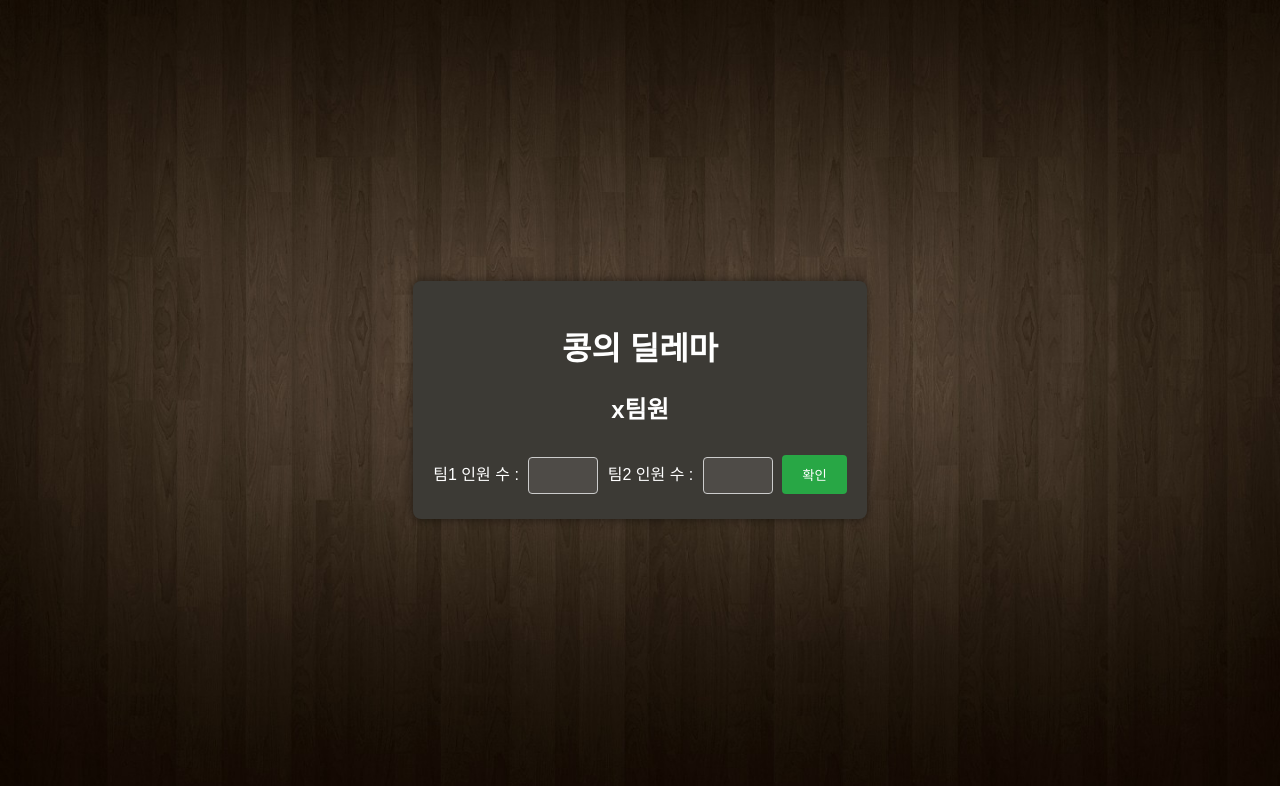
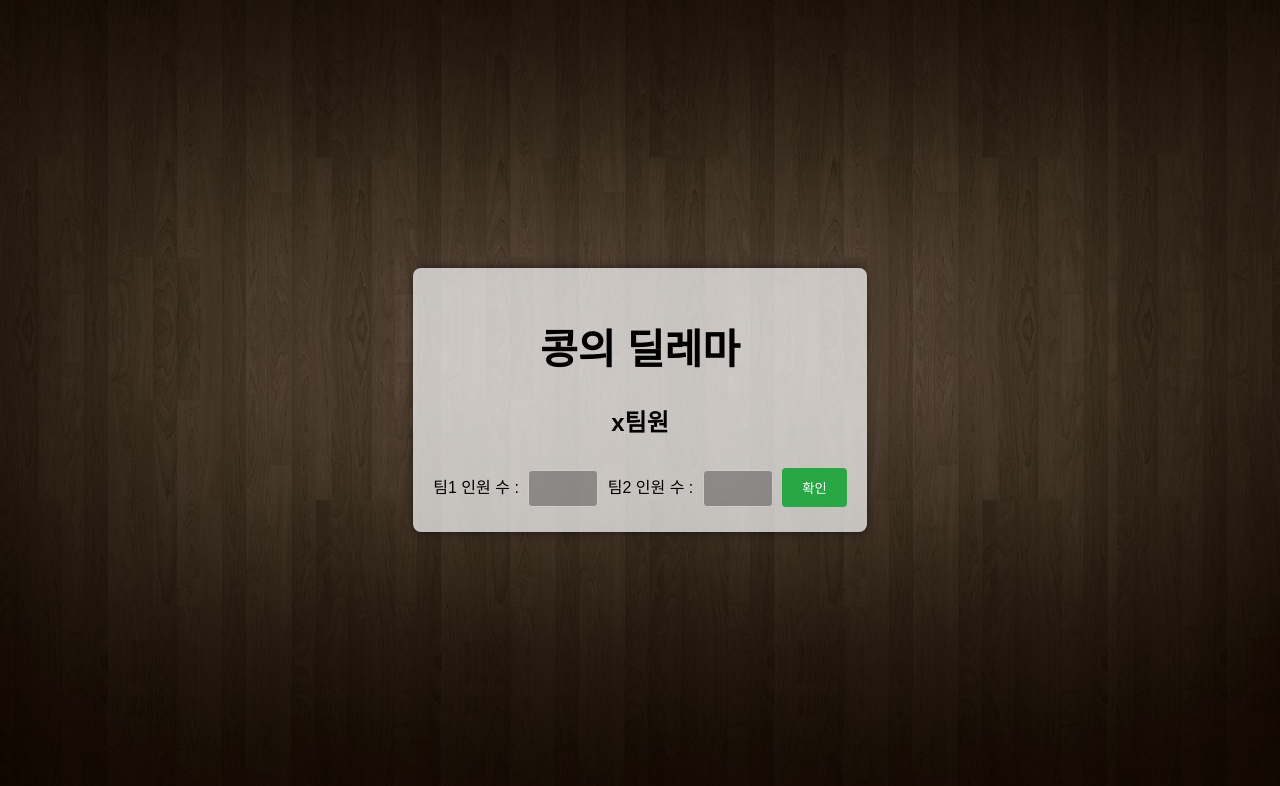
Before and after one commit to leejae-woong/beangame, a plain HTML site: page index.html in a window 1280 px wide. Drawn offline with Linux system fonts and the light colour scheme.

Commit message:
Update bean-css.css

```diff
--- a/bean-css.css
+++ b/bean-css.css
@@ -3,7 +3,7 @@ body {
     font-family: Arial, sans-serif;
     background: url('background1.jpg') no-repeat center center fixed;
     background-size: 100%;
-    color: #ffffff; /* White text color */
+    color: #000000; /* White text color */
     display: flex;
     justify-content: center;
     align-items: center;
@@ -12,7 +12,7 @@ body {
 }
 
 .container {
-    background-color: #3c3a35;
+    background-color: #ffffffb4;
     padding: 20px;
     border-radius: 8px;
     box-shadow: 0 0 10px rgba(0, 0, 0, 0.5);
@@ -24,7 +24,7 @@ input {
     padding: 10px;
     border-radius: 4px;
     border: 1px solid #ccc;
-    background-color: #4e4b47;
+    background-color: #0000004d;
     color: #ffffff;
 }
 
@@ -74,3 +74,12 @@ button.submitted {
 #passwordSubmit:hover {
     background-color: #0056b3; /* Darker blue on hover */
 }
+
+h1{
+    font-size:41px;
+}
+
+h3
+{
+    font-size: small;
+}
```
